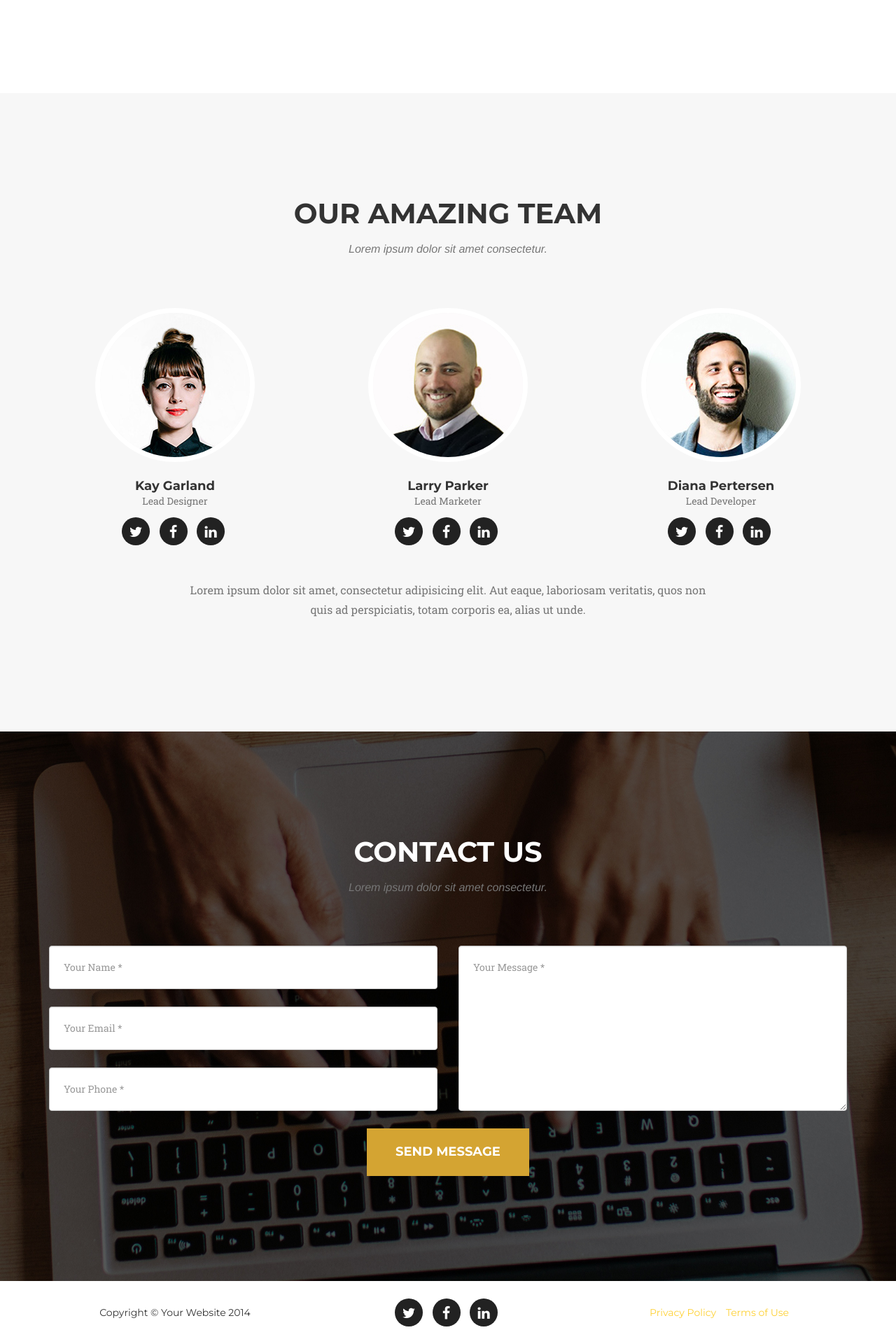
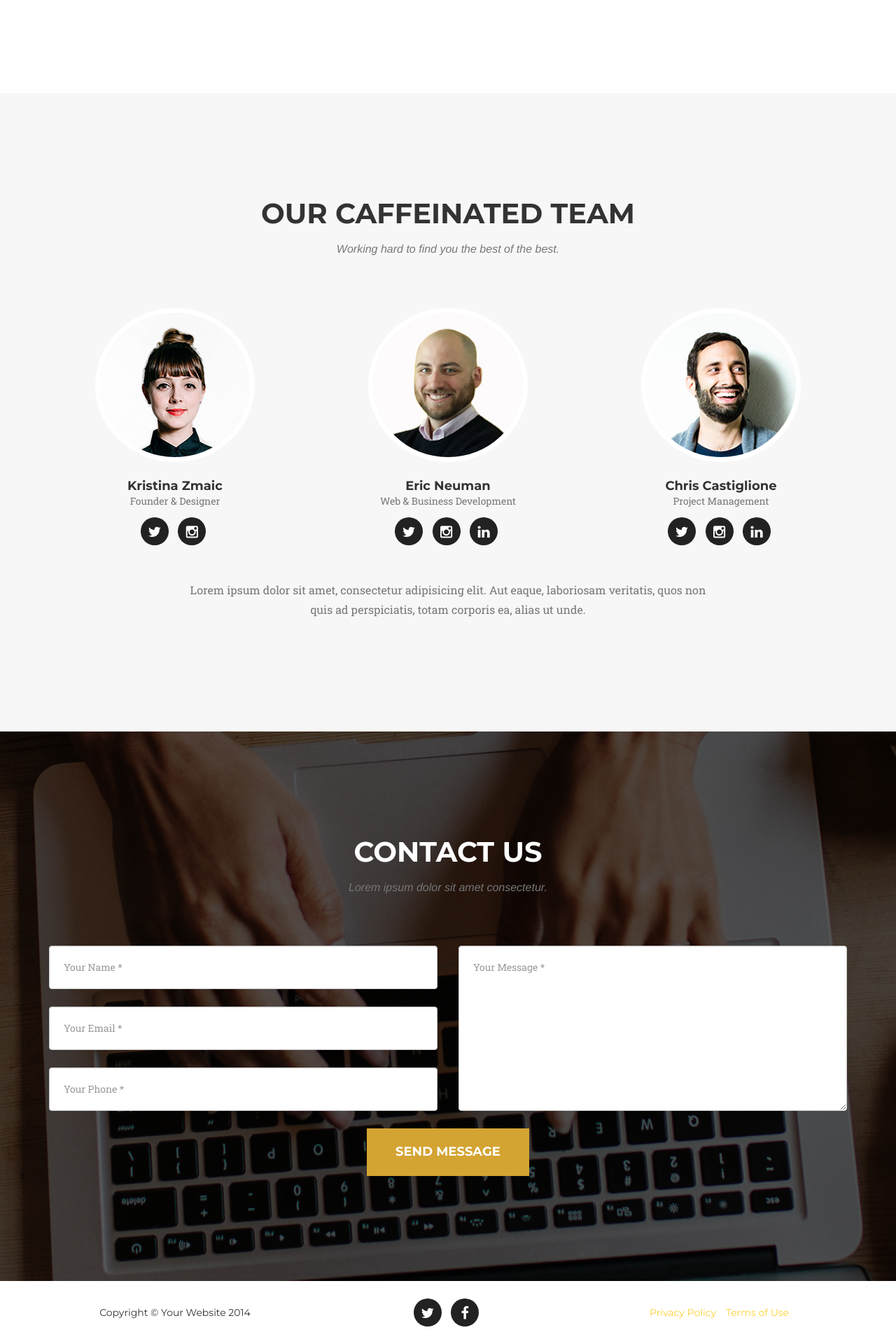
Before and after one commit to ozayn/coffeedapp, a Django app: page / in a window 1280 px wide. Shown: the part 1269-3189 px from the top of the page at 70% size. Run offline with Django 3.2, Linux system fonts and the light colour scheme; some libraries are stand-ins or nearby versions; some web fonts are replaced.

Commit message:
Update Team Section

```diff
--- a/templates/base/index.html
+++ b/templates/base/index.html
@@ -120,37 +120,34 @@
         <div class="container">
             <div class="row">
                 <div class="col-lg-12 text-center">
-                    <h2 class="section-heading">Our Amazing Team</h2>
-                    <h3 class="section-subheading text-muted">Lorem ipsum dolor sit amet consectetur.</h3>
+                    <h2 class="section-heading">Our Caffeinated Team</h2>
+                    <h3 class="section-subheading text-muted">Working hard to find you the best of the best.</h3>
                 </div>
             </div>
             <div class="row">
                 <div class="col-sm-4">
                     <div class="team-member">
                         <img src="{% static "img/team/1.jpg"%}" class="img-responsive img-circle" alt="">
-                        <h4>Kay Garland</h4>
-                        <p class="text-muted">Lead Designer</p>
+                        <h4>Kristina Zmaic</h4>
+                        <p class="text-muted">Founder & Designer</p>
                         <ul class="list-inline social-buttons">
-                            <li><a href="#"><i class="fa fa-twitter"></i></a>
+                            <li><a href="https://twitter.com/kzmaic"><i class="fa fa-twitter"></i></a>
                             </li>
-                            <li><a href="#"><i class="fa fa-facebook"></i></a>
-                            </li>
-                            <li><a href="#"><i class="fa fa-linkedin"></i></a>
-                            </li>
+                            <li><a href="https://instagram.com/kzmaic/"><i class="fa fa-instagram"></i></a>
                         </ul>
                     </div>
                 </div>
                 <div class="col-sm-4">
                     <div class="team-member">
                         <img src="{% static "img/team/2.jpg"%}" class="img-responsive img-circle" alt="">
-                        <h4>Larry Parker</h4>
-                        <p class="text-muted">Lead Marketer</p>
+                        <h4>Eric Neuman</h4>
+                        <p class="text-muted">Web & Business Development</p>
                         <ul class="list-inline social-buttons">
-                            <li><a href="#"><i class="fa fa-twitter"></i></a>
+                            <li><a href="https://twitter.com/eric_neuman"><i class="fa fa-twitter"></i></a>
                             </li>
-                            <li><a href="#"><i class="fa fa-facebook"></i></a>
+                            <li><a href="https://instagram.com/eric_neuman"><i class="fa fa-instagram"></i></a>
                             </li>
-                            <li><a href="#"><i class="fa fa-linkedin"></i></a>
+                            <li><a href="https://www.linkedin.com/in/ericneuman"><i class="fa fa-linkedin"></i></a>
                             </li>
                         </ul>
                     </div>
@@ -158,14 +155,14 @@
                 <div class="col-sm-4">
                     <div class="team-member">
                         <img src="{% static "img/team/3.jpg"%}" class="img-responsive img-circle" alt="">
-                        <h4>Diana Pertersen</h4>
-                        <p class="text-muted">Lead Developer</p>
+                        <h4>Chris Castiglione</h4>
+                        <p class="text-muted">Project Management</p>
                         <ul class="list-inline social-buttons">
-                            <li><a href="#"><i class="fa fa-twitter"></i></a>
+                            <li><a href="https://twitter.com/castig"><i class="fa fa-twitter"></i></a>
                             </li>
-                            <li><a href="#"><i class="fa fa-facebook"></i></a>
+                            <li><a href="https://instagram.com/castig"><i class="fa fa-instagram"></i></a>
                             </li>
-                            <li><a href="#"><i class="fa fa-linkedin"></i></a>
+                            <li><a href="http://www.linkedin.com/in/castig"><i class="fa fa-linkedin"></i></a>
                             </li>
                         </ul>
                     </div>
@@ -233,11 +230,9 @@
                 </div>
                 <div class="col-md-4">
                     <ul class="list-inline social-buttons">
-                        <li><a href="#"><i class="fa fa-twitter"></i></a>
+                        <li><a href="https://twitter.com/getcoffeed"><i class="fa fa-twitter"></i></a>
                         </li>
-                        <li><a href="#"><i class="fa fa-facebook"></i></a>
-                        </li>
-                        <li><a href="#"><i class="fa fa-linkedin"></i></a>
+                        <li><a href="https://www.facebook.com/getcoffeed"><i class="fa fa-facebook"></i></a>
                         </li>
                     </ul>
                 </div>
```
